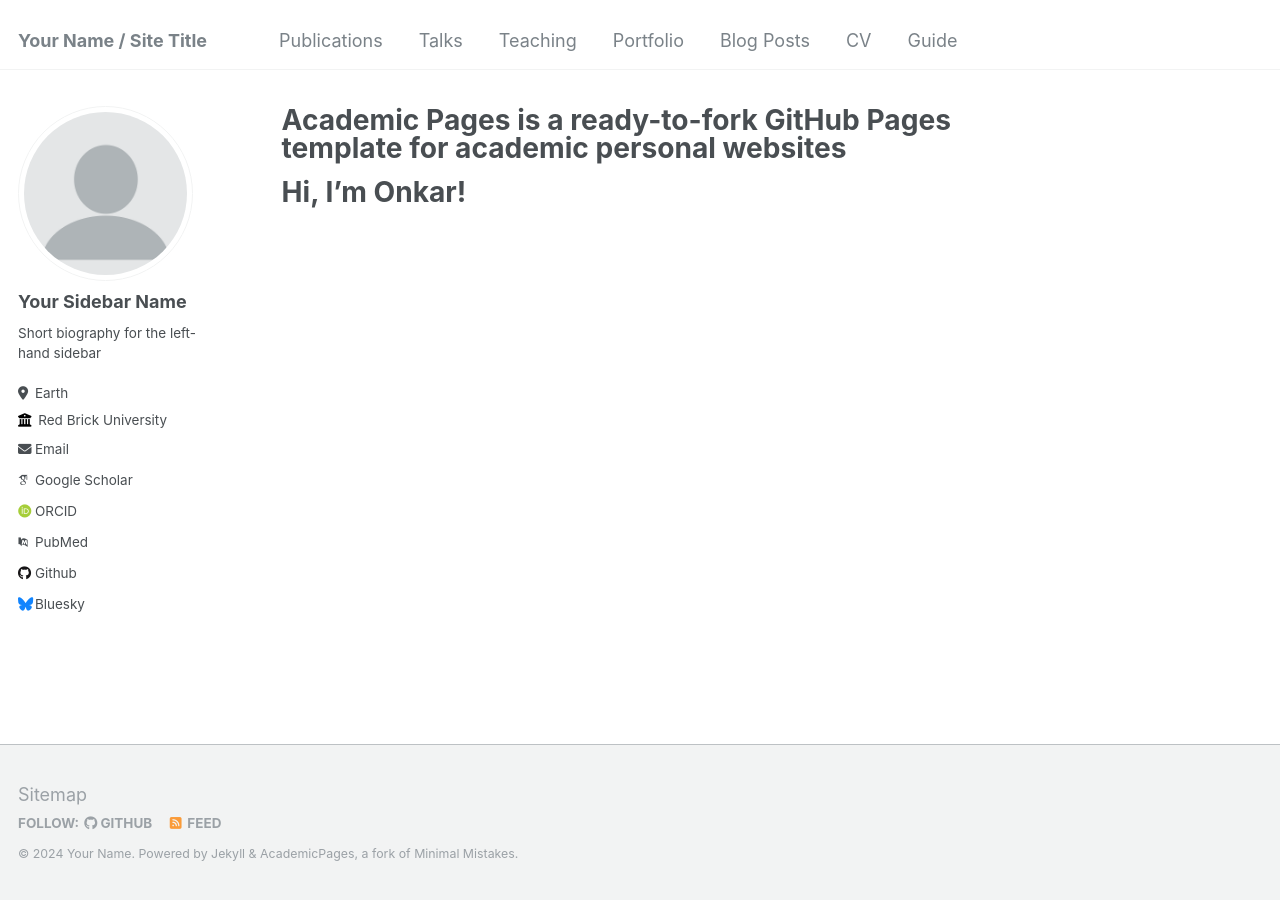
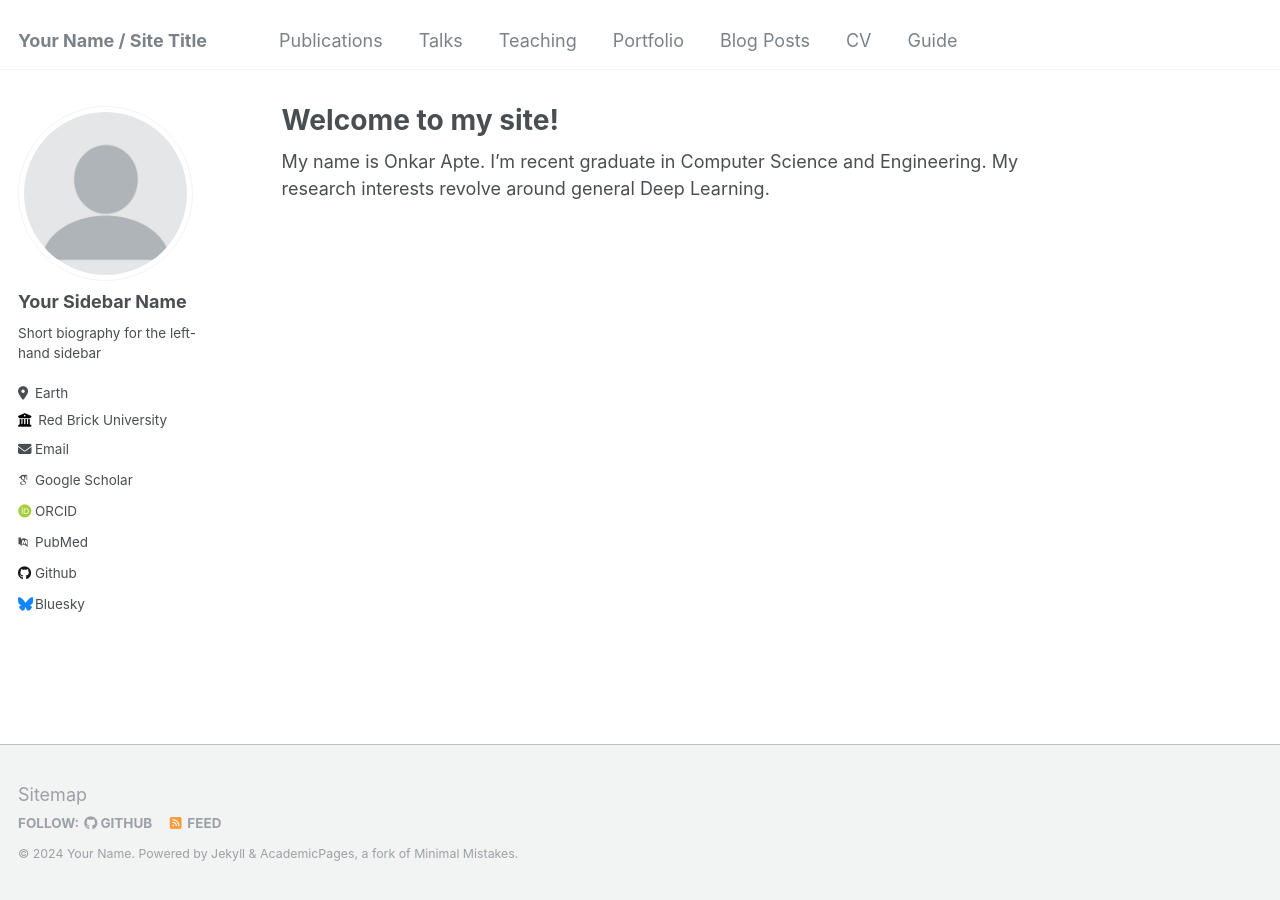
Before and after one commit to onapte/onapte.github.io, a Jekyll site: the page built from _pages/about.md, in a window 1280 px wide. Built offline with Jekyll 4.4.1, drawn with Linux system fonts in a browser that asks for light colours; some web fonts are replaced.

Commit message:
Update about.md

```diff
--- a/_pages/about.md
+++ b/_pages/about.md
@@ -1,10 +1,10 @@
 ---
 permalink: /
-title: "Academic Pages is a ready-to-fork GitHub Pages template for academic personal websites"
+title: "Welcome to my site!"
 author_profile: true
 redirect_from:
   - /about/
   - /about.html
 ---
 
-# Hi, I'm Onkar!
+My name is Onkar Apte. I'm recent graduate in Computer Science and Engineering. My research interests revolve around general Deep Learning.
```
